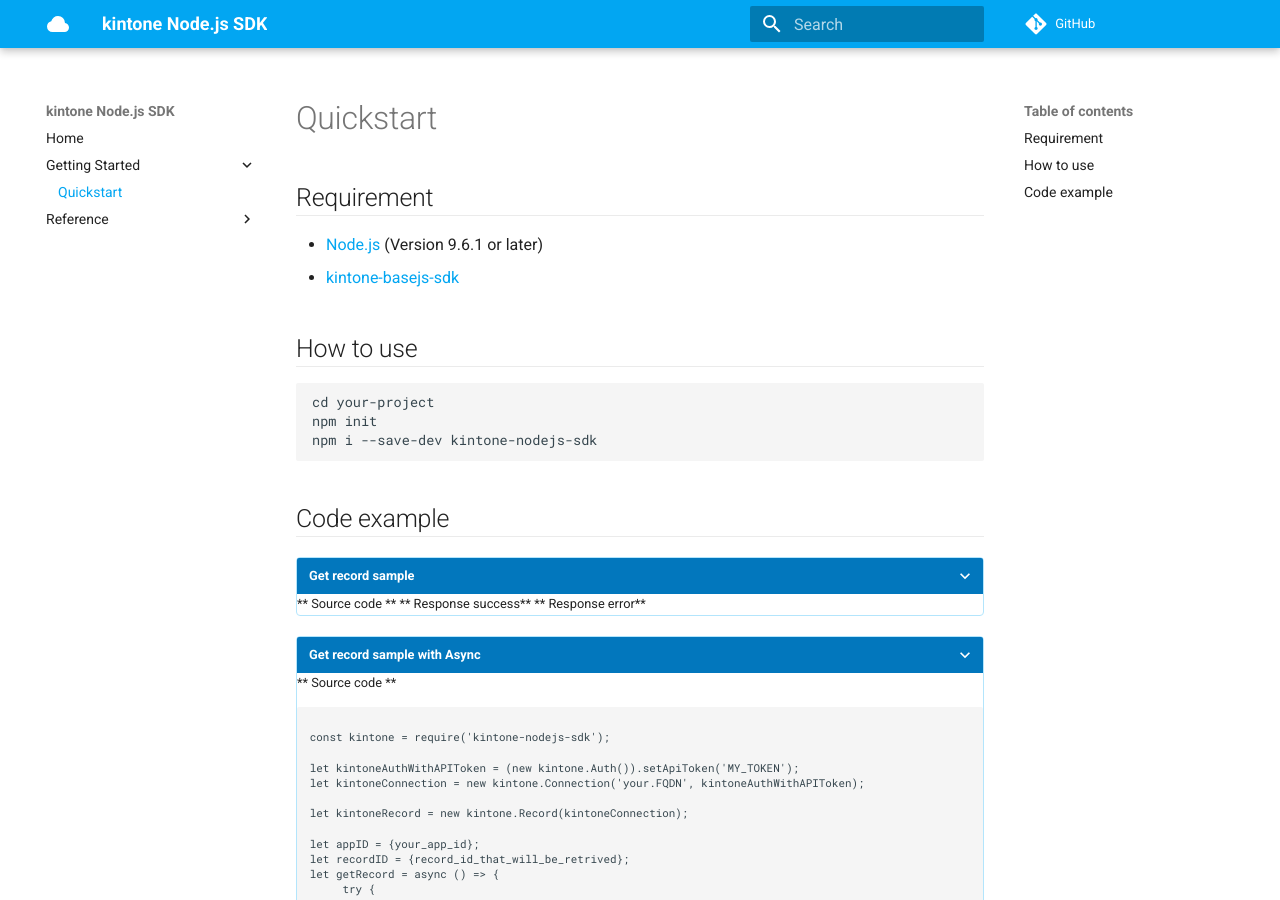
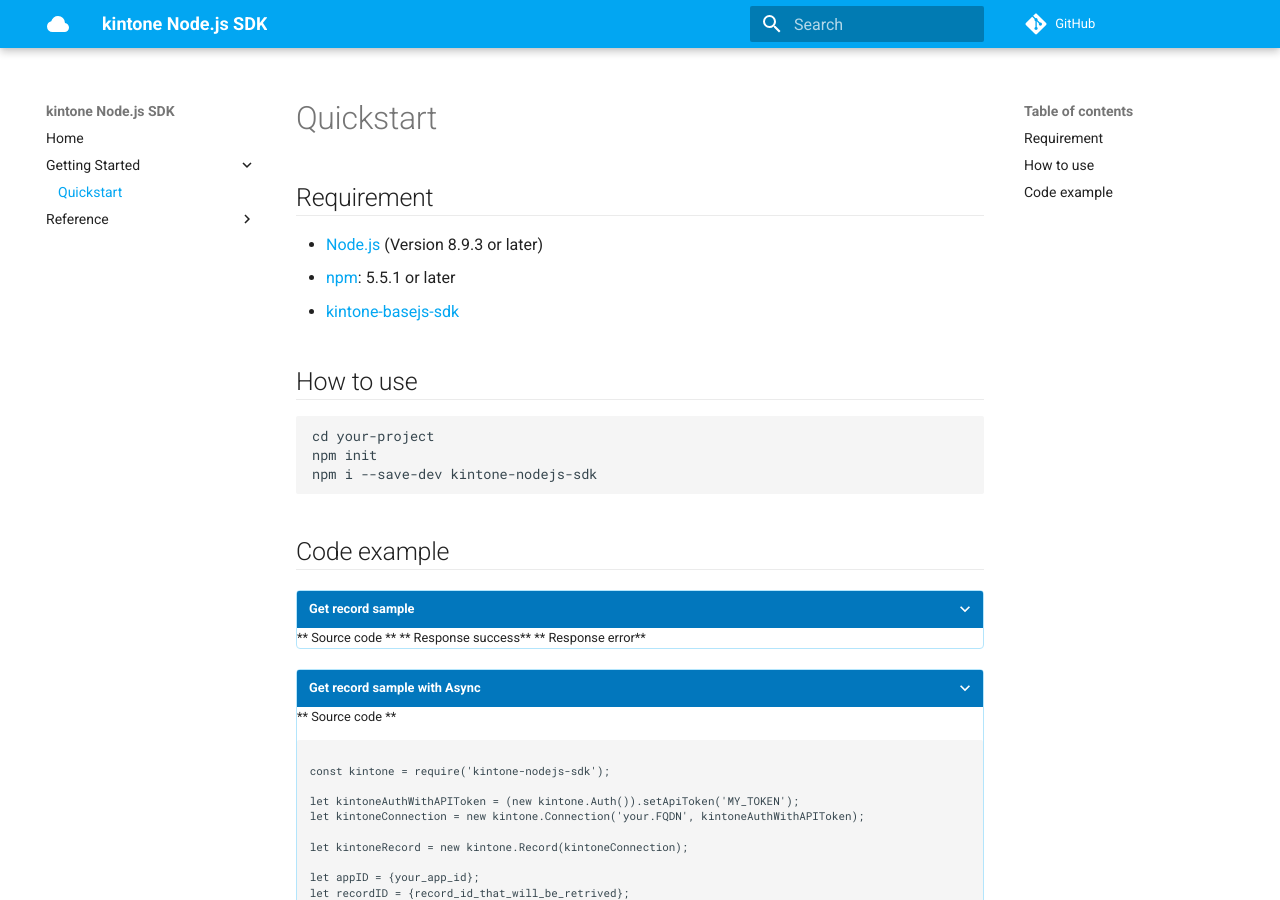
Before and after one commit to kintone-labs/kintone-nodejs-sdk, an MkDocs documentation site: the page built from docs/getting-started/quickstart.md, in a window 1280 px wide and 900 px high. Built offline with MkDocs 1.6.1 and Material for MkDocs 9.7.7, drawn with Linux system fonts in a browser that asks for light colours; comment, search, counter and statistics services are not loaded; old or Windows-style settings are respelled for this version of MkDocs.

Commit message:
update node & npm version

```diff
--- a/docs/getting-started/quickstart.md
+++ b/docs/getting-started/quickstart.md
@@ -2,7 +2,8 @@
 
 ## Requirement
 
-* [Node.js](https://nodejs.org/en/) (Version 9.6.1 or later)
+* [Node.js](https://nodejs.org/en/) (Version 8.9.3 or later)
+* [npm](https://www.npmjs.com/package/extract-text-webpack-plugin):  5.5.1 or later
 * [kintone-basejs-sdk](https://github.com/kintone/kintone-basejs-sdk)
 
 ## How to use
```
